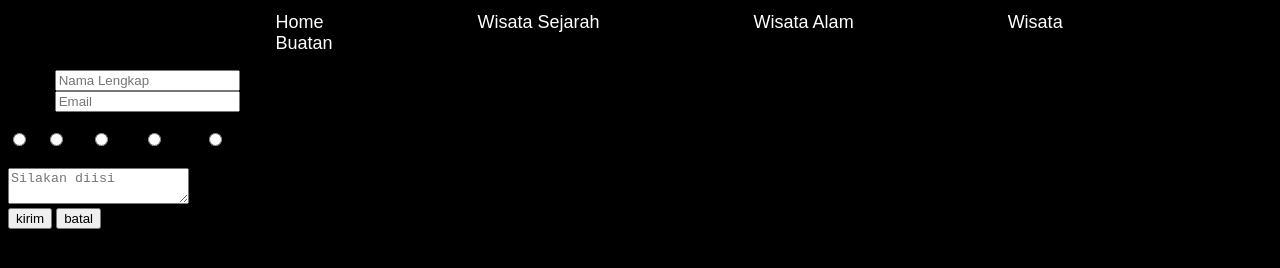
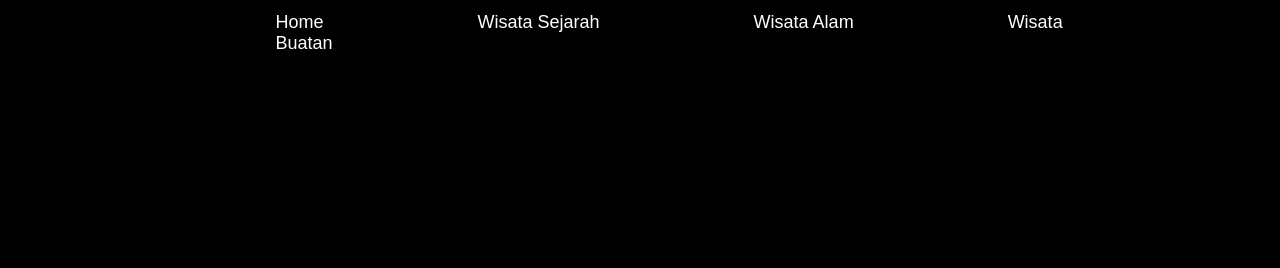
Before and after one commit to ronif01/ronif01.github.io, a plain HTML site: page index.html in a window 1280 px wide. Shown: the part 142-410 px from the top of the page. Drawn offline with Linux system fonts and the light colour scheme.

Commit message:
hapus komen
wes mari tak hapus komen'e

```diff
--- a/index.html
+++ b/index.html
@@ -29,28 +29,6 @@
             </li>
         </ul>
     </nav>
-    <form>
-        <label>Nama:</label>
-        <input type="text" required name="nama" placeholder="Nama Lengkap">
-        <br>
-        <label>Email:</label>
-        <input type="email" required name="Email" placeholder="Email">
-        <br>
-        <label>Rating:</label>
-        <br>
-        <input type="radio" name="rate"> *
-        <input type="radio" name="rate"> **
-        <input type="radio" name="rate"> ***
-        <input type="radio" name="rate"> ****
-        <input type="radio" name="rate"> *****
-        <br>
-        <label>Komentar,Kritik,Saran</label>
-        <br>
-        <textarea placeholder="Silakan diisi"></textarea>
-        <br>
-        <button type="submit">kirim</button>
-        <button type="reset">batal</button>
-    </form>
 </body>
 
 </html>
```
